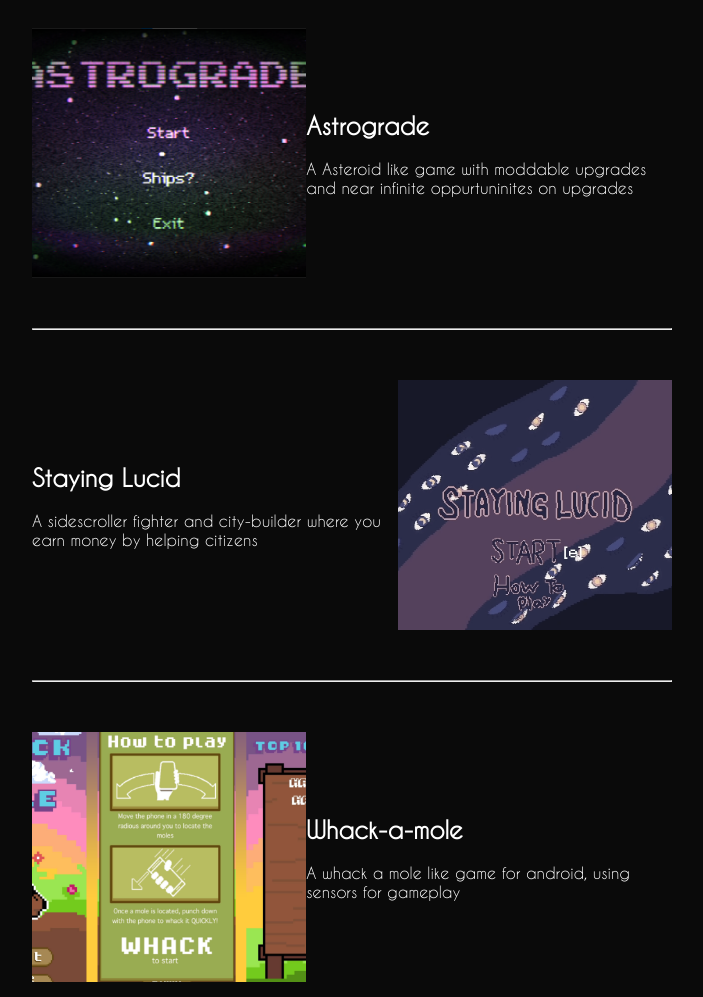
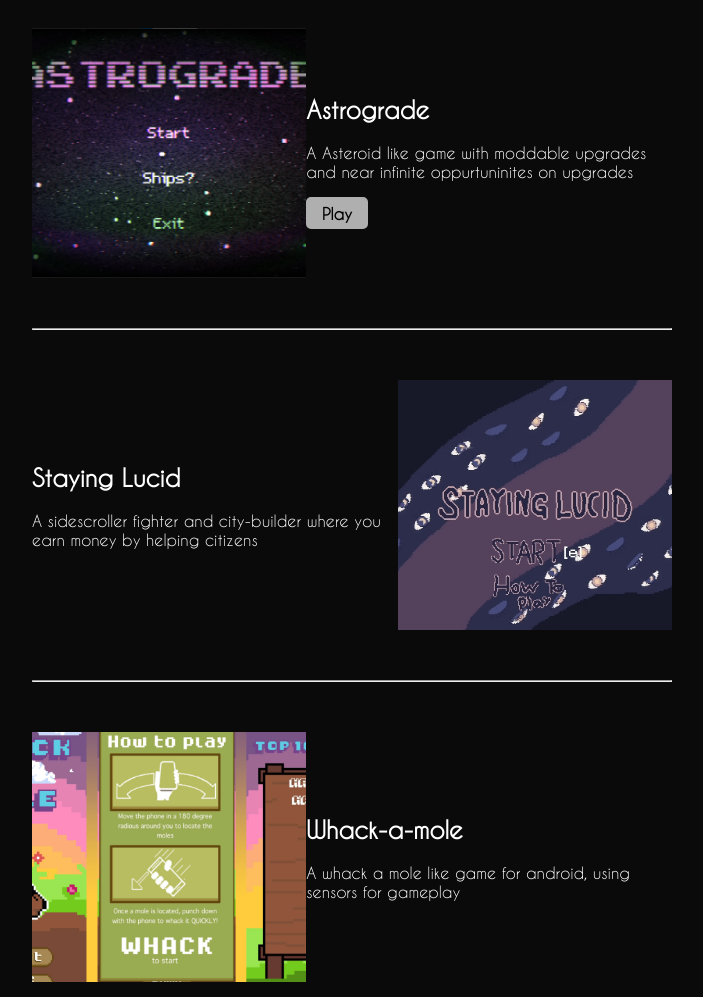
Before and after one commit to itggot-Harry-Norrman/itggot-Harry-Norrman.github.io, a plain HTML site: page index.html in a window 1280 px wide. Shown: the part 1338-2335 px from the top of the page, without its empty margins (288-991 px from the left). Drawn offline with Linux system fonts and the light colour scheme.

Commit message:
Index now links to astrograde

```diff
--- a/css/style2.css
+++ b/css/style2.css
@@ -218,6 +218,28 @@ hr {
 .contact_pill hr{
     width: 90%;
 }
+.play_btn a{
+    transition: 0.2s;
+    display: flex;
+    flex-direction: column;
+    align-items: center;
+    justify-content: space-around;
+    background-color: rgb(175, 175, 175);
+    text-decoration: none;
+    font-weight: bold;
+    color: black;
+    border-style: solid;
+    border-color: rgb(175, 175, 175);
+    border-width: 2px;
+    border-radius: 5px;
+    width: 4.5vw;
+    height: 2.25vw;
+}
+.play_btn a:hover {
+
+    color: white;
+    background-color: rgb(41, 41, 41);
+}
 @media (max-width: 480px) {
     nav {
         width: 90vw;
--- a/index.html
+++ b/index.html
@@ -113,6 +113,9 @@
                 <div class="project_text">
                     <h1>Astrograde</h1>
                     <p>A Asteroid like game with moddable upgrades and near infinite oppurtuninites on upgrades</p>
+                    <div class="play_btn">
+                        <a href="build\web\MeteorDodge.html">Play</a>
+                    </div>
                 </div>
             </div>
             <hr>
```
